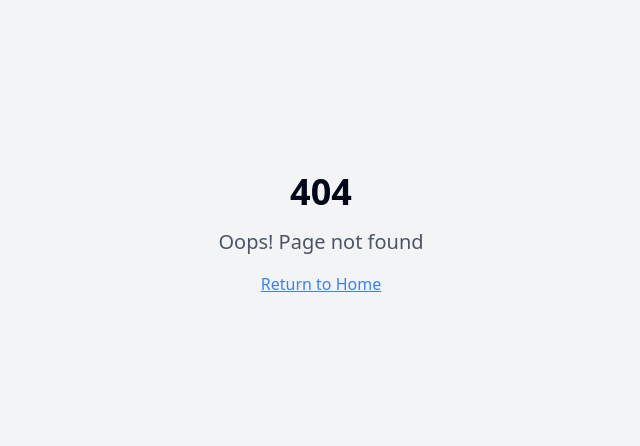
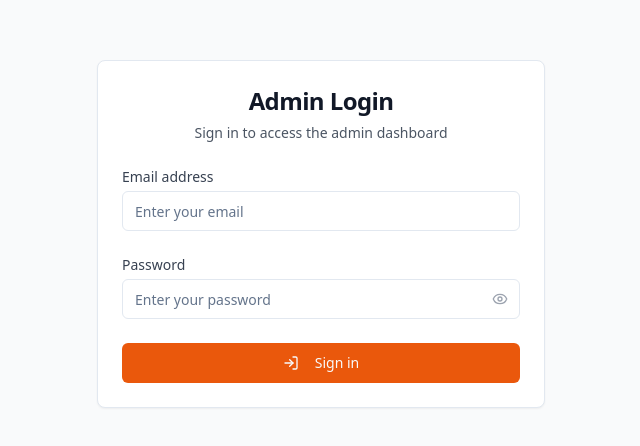
Before and after one commit to Ateeq-Rafiq1/luvsticker-final, a React (Vite) app: page /admin/login in a window 1280 px wide. Before the commit this address had no page. Shown: the part 166-612 px from the top of the page, without its empty margins (319-959 px from the left). Built offline with nearby package versions, Linux system fonts and the light colour scheme.

Commit message:
Add admin login screen
Implement a login screen for the /admin route using Supabase user authentication (email and password).

```diff
--- a/src/App.tsx
+++ b/src/App.tsx
@@ -4,6 +4,8 @@ import { Toaster as Sonner } from "@/components/ui/sonner";
 import { TooltipProvider } from "@/components/ui/tooltip";
 import { QueryClient, QueryClientProvider } from "@tanstack/react-query";
 import { BrowserRouter, Routes, Route } from "react-router-dom";
+import { AuthProvider } from "@/contexts/AuthContext";
+import ProtectedRoute from "@/components/ProtectedRoute";
 import Index from "./pages/Index";
 import Products from "./pages/Products";
 import ProductDetail from "./pages/ProductDetail";
@@ -15,6 +17,7 @@ import BlogDetail from "./pages/BlogDetail";
 import FAQ from "./pages/FAQ";
 import Contact from "./pages/Contact";
 import Returns from "./pages/Returns";
+import AdminLogin from "./pages/AdminLogin";
 import AdminDashboard from "./pages/admin/AdminDashboard";
 import AdminProducts from "./pages/admin/AdminProducts";
 import AdminOrders from "./pages/admin/AdminOrders";
@@ -26,6 +29,7 @@ const queryClient = new QueryClient();
 
 const App = () => (
   <QueryClientProvider client={queryClient}>
+    <AuthProvider>
       <TooltipProvider>
         <Toaster />
         <Sonner />
@@ -45,16 +49,36 @@ const App = () => (
             <Route path="/returns" element={<Returns />} />
             <Route path="/about" element={<AboutUs />} />
 
-          {/* Admin Routes */}
-          <Route path="/admin" element={<AdminDashboard />} />
-          <Route path="/admin/products" element={<AdminProducts />} />
-          <Route path="/admin/orders" element={<AdminOrders />} />
-          <Route path="/admin/blogs" element={<AdminBlogs />} />
+            {/* Admin Login */}
+            <Route path="/admin/login" element={<AdminLogin />} />
+
+            {/* Protected Admin Routes */}
+            <Route path="/admin" element={
+              <ProtectedRoute>
+                <AdminDashboard />
+              </ProtectedRoute>
+            } />
+            <Route path="/admin/products" element={
+              <ProtectedRoute>
+                <AdminProducts />
+              </ProtectedRoute>
+            } />
+            <Route path="/admin/orders" element={
+              <ProtectedRoute>
+                <AdminOrders />
+              </ProtectedRoute>
+            } />
+            <Route path="/admin/blogs" element={
+              <ProtectedRoute>
+                <AdminBlogs />
+              </ProtectedRoute>
+            } />
 
             <Route path="*" element={<NotFound />} />
           </Routes>
         </BrowserRouter>
       </TooltipProvider>
+    </AuthProvider>
   </QueryClientProvider>
 );
 
--- /dev/null
+++ b/src/components/ProtectedRoute.tsx
@@ -0,0 +1,38 @@
+
+import { useEffect } from 'react';
+import { useNavigate } from 'react-router-dom';
+import { useAuth } from '@/contexts/AuthContext';
+
+interface ProtectedRouteProps {
+  children: React.ReactNode;
+}
+
+const ProtectedRoute: React.FC<ProtectedRouteProps> = ({ children }) => {
+  const { user, loading } = useAuth();
+  const navigate = useNavigate();
+
+  useEffect(() => {
+    if (!loading && !user) {
+      navigate('/admin/login');
+    }
+  }, [user, loading, navigate]);
+
+  if (loading) {
+    return (
+      <div className="min-h-screen bg-gray-50 flex items-center justify-center">
+        <div className="text-center">
+          <div className="animate-spin rounded-full h-8 w-8 border-b-2 border-orange-600 mx-auto"></div>
+          <p className="mt-2 text-gray-600">Loading...</p>
+        </div>
+      </div>
+    );
+  }
+
+  if (!user) {
+    return null;
+  }
+
+  return <>{children}</>;
+};
+
+export default ProtectedRoute;
--- /dev/null
+++ b/src/contexts/AuthContext.tsx
@@ -0,0 +1,60 @@
+
+import React, { createContext, useContext, useEffect, useState } from 'react';
+import { User, Session } from '@supabase/supabase-js';
+import { supabase } from '@/integrations/supabase/client';
+
+interface AuthContextType {
+  user: User | null;
+  session: Session | null;
+  loading: boolean;
+  signOut: () => Promise<void>;
+}
+
+const AuthContext = createContext<AuthContextType | undefined>(undefined);
+
+export const useAuth = () => {
+  const context = useContext(AuthContext);
+  if (context === undefined) {
+    throw new Error('useAuth must be used within an AuthProvider');
+  }
+  return context;
+};
+
+export const AuthProvider: React.FC<{ children: React.ReactNode }> = ({ children }) => {
+  const [user, setUser] = useState<User | null>(null);
+  const [session, setSession] = useState<Session | null>(null);
+  const [loading, setLoading] = useState(true);
+
+  useEffect(() => {
+    // Set up auth state listener
+    const { data: { subscription } } = supabase.auth.onAuthStateChange(
+      (event, session) => {
+        setSession(session);
+        setUser(session?.user ?? null);
+        setLoading(false);
+      }
+    );
+
+    // Check for existing session
+    supabase.auth.getSession().then(({ data: { session } }) => {
+      setSession(session);
+      setUser(session?.user ?? null);
+      setLoading(false);
+    });
+
+    return () => subscription.unsubscribe();
+  }, []);
+
+  const signOut = async () => {
+    await supabase.auth.signOut();
+  };
+
+  const value = {
+    user,
+    session,
+    loading,
+    signOut,
+  };
+
+  return <AuthContext.Provider value={value}>{children}</AuthContext.Provider>;
+};
--- /dev/null
+++ b/src/pages/AdminLogin.tsx
@@ -0,0 +1,135 @@
+
+import { useState } from "react";
+import { useNavigate } from "react-router-dom";
+import { supabase } from "@/integrations/supabase/client";
+import { Button } from "@/components/ui/button";
+import { Input } from "@/components/ui/input";
+import { Card, CardContent, CardHeader, CardTitle } from "@/components/ui/card";
+import { toast } from "@/hooks/use-toast";
+import { Eye, EyeOff, LogIn } from "lucide-react";
+
+const AdminLogin = () => {
+  const [email, setEmail] = useState("");
+  const [password, setPassword] = useState("");
+  const [showPassword, setShowPassword] = useState(false);
+  const [isLoading, setIsLoading] = useState(false);
+  const navigate = useNavigate();
+
+  const handleLogin = async (e: React.FormEvent) => {
+    e.preventDefault();
+    setIsLoading(true);
+
+    try {
+      const { data, error } = await supabase.auth.signInWithPassword({
+        email,
+        password,
+      });
+
+      if (error) {
+        toast({
+          title: "Login failed",
+          description: error.message,
+          variant: "destructive",
+        });
+        return;
+      }
+
+      if (data.user) {
+        toast({
+          title: "Login successful",
+          description: "Welcome to the admin dashboard",
+        });
+        navigate("/admin");
+      }
+    } catch (error) {
+      toast({
+        title: "Login failed",
+        description: "An unexpected error occurred",
+        variant: "destructive",
+      });
+    } finally {
+      setIsLoading(false);
+    }
+  };
+
+  return (
+    <div className="min-h-screen bg-gray-50 flex items-center justify-center py-12 px-4 sm:px-6 lg:px-8">
+      <Card className="w-full max-w-md">
+        <CardHeader>
+          <CardTitle className="text-center text-2xl font-bold text-gray-900">
+            Admin Login
+          </CardTitle>
+          <p className="text-center text-sm text-gray-600">
+            Sign in to access the admin dashboard
+          </p>
+        </CardHeader>
+        <CardContent>
+          <form onSubmit={handleLogin} className="space-y-6">
+            <div>
+              <label htmlFor="email" className="block text-sm font-medium text-gray-700">
+                Email address
+              </label>
+              <Input
+                id="email"
+                name="email"
+                type="email"
+                autoComplete="email"
+                required
+                value={email}
+                onChange={(e) => setEmail(e.target.value)}
+                className="mt-1"
+                placeholder="Enter your email"
+              />
+            </div>
+
+            <div>
+              <label htmlFor="password" className="block text-sm font-medium text-gray-700">
+                Password
+              </label>
+              <div className="mt-1 relative">
+                <Input
+                  id="password"
+                  name="password"
+                  type={showPassword ? "text" : "password"}
+                  autoComplete="current-password"
+                  required
+                  value={password}
+                  onChange={(e) => setPassword(e.target.value)}
+                  placeholder="Enter your password"
+                />
+                <button
+                  type="button"
+                  className="absolute inset-y-0 right-0 pr-3 flex items-center"
+                  onClick={() => setShowPassword(!showPassword)}
+                >
+                  {showPassword ? (
+                    <EyeOff className="h-4 w-4 text-gray-400" />
+                  ) : (
+                    <Eye className="h-4 w-4 text-gray-400" />
+                  )}
+                </button>
+              </div>
+            </div>
+
+            <Button
+              type="submit"
+              className="w-full bg-orange-600 hover:bg-orange-700"
+              disabled={isLoading}
+            >
+              {isLoading ? (
+                "Signing in..."
+              ) : (
+                <>
+                  <LogIn className="w-4 h-4 mr-2" />
+                  Sign in
+                </>
+              )}
+            </Button>
+          </form>
+        </CardContent>
+      </Card>
+    </div>
+  );
+};
+
+export default AdminLogin;
--- a/src/pages/admin/AdminDashboard.tsx
+++ b/src/pages/admin/AdminDashboard.tsx
@@ -1,11 +1,15 @@
-
 import { useQuery } from "@tanstack/react-query";
 import { supabase } from "@/integrations/supabase/client";
 import { Card, CardContent, CardHeader, CardTitle } from "@/components/ui/card";
+import { Button } from "@/components/ui/button";
 import { Link } from "react-router-dom";
-import { Package, ShoppingCart, FileText, Settings } from "lucide-react";
+import { Package, ShoppingCart, FileText, Settings, LogOut } from "lucide-react";
+import { useAuth } from "@/contexts/AuthContext";
+import { toast } from "@/hooks/use-toast";
 
 const AdminDashboard = () => {
+  const { signOut } = useAuth();
+
   const { data: stats } = useQuery({
     queryKey: ['admin-stats'],
     queryFn: async () => {
@@ -23,12 +27,30 @@ const AdminDashboard = () => {
     }
   });
 
+  const handleSignOut = async () => {
+    try {
+      await signOut();
+      toast({
+        title: "Signed out successfully"
+      });
+    } catch (error) {
+      toast({
+        title: "Error signing out",
+        variant: "destructive"
+      });
+    }
+  };
+
   return (
     <div className="min-h-screen bg-gray-50">
       <div className="bg-white shadow">
         <div className="max-w-7xl mx-auto px-4 sm:px-6 lg:px-8">
-          <div className="py-6">
+          <div className="py-6 flex items-center justify-between">
             <h1 className="text-3xl font-bold text-gray-900">Admin Dashboard</h1>
+            <Button variant="outline" onClick={handleSignOut}>
+              <LogOut className="w-4 h-4 mr-2" />
+              Sign Out
+            </Button>
           </div>
         </div>
       </div>
```
Lines whose indentation alone changed are shown as unchanged.
